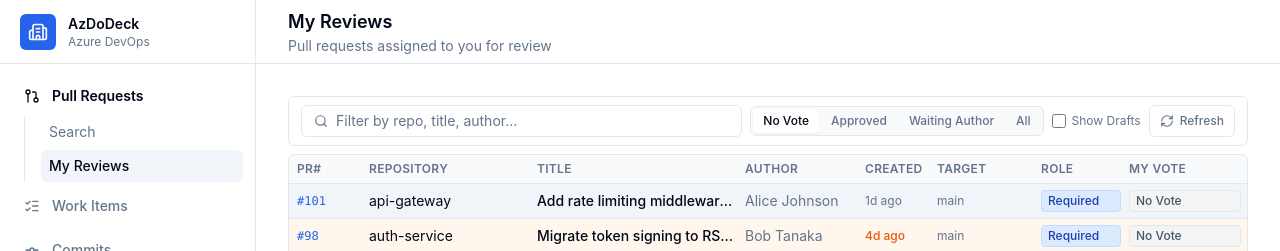
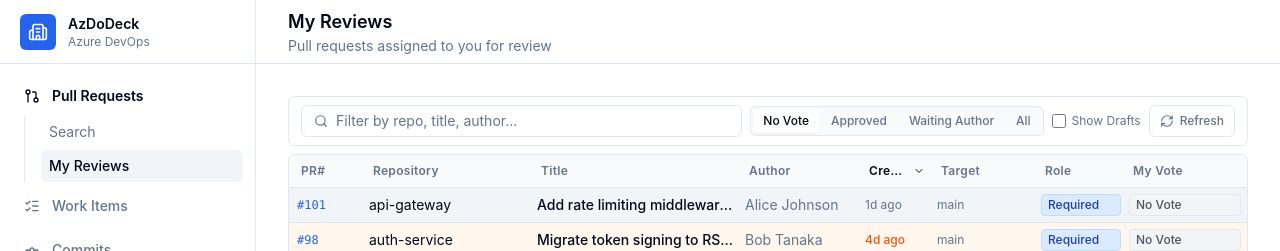
Before and after one commit to ntaksh42/DevDeck, a React (Vite) app: page / in a window 1280 px wide. Both pictures are taken after a click on the button "My Reviews". Shown: the top 251 px of the page. Built offline with nearby package versions, Linux system fonts and the light colour scheme.

Commit message:
feat(ui): add my reviews grid sorting

```diff
--- a/src/App.tsx
+++ b/src/App.tsx
@@ -2,6 +2,8 @@ import { FormEvent, ReactNode, forwardRef, useEffect, useMemo, useRef, useState
 import { useMutation, useQuery, useQueryClient } from "@tanstack/react-query";
 import {
   Building2,
+  ChevronDown,
+  ChevronUp,
   ExternalLink,
   GitCommitHorizontal,
   Eye,
@@ -705,6 +707,105 @@ const ReviewPrRow = forwardRef<
 ReviewPrRow.displayName = "ReviewPrRow";
 
 type VoteFilter = "noVote" | "approved" | "waitingAuthor" | "all";
+type SortKey =
+  | "pullRequestId"
+  | "repositoryName"
+  | "title"
+  | "createdBy"
+  | "creationDate"
+  | "targetRefName"
+  | "myIsRequired"
+  | "myVote";
+type SortDirection = "asc" | "desc";
+type SortState = {
+  key: SortKey;
+  direction: SortDirection;
+};
+
+const sortLabels: Record<SortKey, string> = {
+  pullRequestId: "PR#",
+  repositoryName: "Repository",
+  title: "Title",
+  createdBy: "Author",
+  creationDate: "Created",
+  targetRefName: "Target",
+  myIsRequired: "Role",
+  myVote: "My Vote",
+};
+
+function defaultSortDirection(key: SortKey): SortDirection {
+  return key === "creationDate" ? "desc" : "asc";
+}
+
+function compareStrings(a: string | null | undefined, b: string | null | undefined): number {
+  return (a ?? "").localeCompare(b ?? "", undefined, { sensitivity: "base" });
+}
+
+function compareReviewPrs(
+  a: ReviewPullRequestSummary,
+  b: ReviewPullRequestSummary,
+  key: SortKey,
+): number {
+  switch (key) {
+    case "pullRequestId":
+      return a.pullRequestId - b.pullRequestId;
+    case "repositoryName":
+      return compareStrings(a.repositoryName, b.repositoryName);
+    case "title":
+      return compareStrings(a.title, b.title);
+    case "createdBy":
+      return compareStrings(a.createdBy, b.createdBy);
+    case "creationDate":
+      return new Date(a.creationDate).getTime() - new Date(b.creationDate).getTime();
+    case "targetRefName":
+      return compareStrings(a.targetRefName, b.targetRefName);
+    case "myIsRequired":
+      return Number(a.myIsRequired) - Number(b.myIsRequired);
+    case "myVote":
+      return a.myVote - b.myVote;
+  }
+}
+
+function SortHeaderButton({
+  column,
+  sort,
+  onSort,
+}: {
+  column: SortKey;
+  sort: SortState;
+  onSort: (column: SortKey) => void;
+}) {
+  const active = sort.key === column;
+  const label = sortLabels[column];
+
+  return (
+    <div
+      role="columnheader"
+      aria-sort={active ? (sort.direction === "asc" ? "ascending" : "descending") : "none"}
+      className="min-w-0"
+    >
+      <button
+        type="button"
+        aria-label={`Sort by ${label}`}
+        onClick={() => onSort(column)}
+        className={`flex w-full min-w-0 items-center gap-1 rounded px-1 py-0.5 text-left hover:bg-secondary focus:outline-none focus:ring-2 focus:ring-ring ${
+          active ? "text-foreground" : ""
+        }`}
+      >
+        <span className="truncate">{label}</span>
+        {active ? (
+          sort.direction === "asc" ? (
+            <ChevronUp className="h-3 w-3 shrink-0" aria-hidden="true" />
+          ) : (
+            <ChevronDown className="h-3 w-3 shrink-0" aria-hidden="true" />
+          )
+        ) : (
+          <span className="h-3 w-3 shrink-0" aria-hidden="true" />
+        )}
+      </button>
+    </div>
+  );
+}
 
 function MyReviewsGrid({ organizations }: { organizations: Organization[] }) {
   const organizationId = organizations[0]?.id ?? "";
@@ -719,6 +820,7 @@ function MyReviewsGrid({ organizations }: { organizations: Organization[] }) {
   const [voteFilter, setVoteFilter] = useState<VoteFilter>("noVote");
   const [showDrafts, setShowDrafts] = useState(false);
   const [selectedIndex, setSelectedIndex] = useState(0);
+  const [sort, setSort] = useState<SortState>({ key: "creationDate", direction: "desc" });
   const containerRef = useRef<HTMLDivElement | null>(null);
   const filterInputRef = useRef<HTMLInputElement | null>(null);
   const rowRefs = useRef<(HTMLDivElement | null)[]>([]);
@@ -743,6 +845,17 @@ function MyReviewsGrid({ organizations }: { organizations: Organization[] }) {
     });
   }, [allPrs, textFilter, voteFilter, showDrafts]);
 
+  const sortedPrs = useMemo(() => {
+    return filtered
+      .map((pr, index) => ({ pr, index }))
+      .sort((a, b) => {
+        const result = compareReviewPrs(a.pr, b.pr, sort.key);
+        const directed = sort.direction === "asc" ? result : -result;
+        return directed || a.index - b.index;
+      })
+      .map(({ pr }) => pr);
+  }, [filtered, sort]);
+
   const visiblePrs = allPrs.filter((pr) => showDrafts || !pr.isDraft);
   const noVoteCount = visiblePrs.filter((pr) => pr.myVote === 0).length;
   const isFiltered = !!textFilter || voteFilter !== "all";
@@ -752,8 +865,8 @@ function MyReviewsGrid({ organizations }: { organizations: Organization[] }) {
   }, []);
 
   useEffect(() => {
-    setSelectedIndex((index) => Math.min(index, Math.max(filtered.length - 1, 0)));
-  }, [filtered.length]);
+    setSelectedIndex((index) => Math.min(index, Math.max(sortedPrs.length - 1, 0)));
+  }, [sortedPrs.length]);
 
   function applyVoteFilter(value: VoteFilter) {
     setVoteFilter(value);
@@ -765,7 +878,7 @@ function MyReviewsGrid({ organizations }: { organizations: Organization[] }) {
   }
 
   function moveSelection(index: number) {
-    const next = Math.max(0, Math.min(index, filtered.length - 1));
+    const next = Math.max(0, Math.min(index, sortedPrs.length - 1));
     setSelectedIndex(next);
     focusRow(next);
   }
@@ -794,14 +907,17 @@ function MyReviewsGrid({ organizations }: { organizations: Organization[] }) {
       return;
     }
 
-    if (buttonTarget) {
-      if (buttonTarget.closest('[role="tablist"]') && e.key === "ArrowRight") {
-        e.preventDefault();
-        moveVoteFilter(1);
-      } else if (buttonTarget.closest('[role="tablist"]') && e.key === "ArrowLeft") {
-        e.preventDefault();
-        moveVoteFilter(-1);
-      }
+    if (buttonTarget?.closest('[role="tablist"]') && e.key === "ArrowRight") {
+      e.preventDefault();
+      moveVoteFilter(1);
+      return;
+    }
+    if (buttonTarget?.closest('[role="tablist"]') && e.key === "ArrowLeft") {
+      e.preventDefault();
+      moveVoteFilter(-1);
+      return;
+    }
+    if (buttonTarget && (e.key === "Enter" || e.key === " ")) {
       return;
     }
 
@@ -859,7 +975,7 @@ function MyReviewsGrid({ organizations }: { organizations: Organization[] }) {
       moveVoteFilter(-1);
       return;
     }
-    if (filtered.length === 0) return;
+    if (sortedPrs.length === 0) return;
     if (e.key === "ArrowDown") {
       e.preventDefault();
       moveSelection(selectedIndex + 1);
@@ -871,7 +987,7 @@ function MyReviewsGrid({ organizations }: { organizations: Organization[] }) {
       moveSelection(0);
     } else if (e.key === "End") {
       e.preventDefault();
-      moveSelection(filtered.length - 1);
+      moveSelection(sortedPrs.length - 1);
     } else if (e.key === "PageDown") {
       e.preventDefault();
       moveSelection(selectedIndex + 10);
@@ -880,9 +996,19 @@ function MyReviewsGrid({ organizations }: { organizations: Organization[] }) {
       moveSelection(selectedIndex - 10);
     } else if (e.key === "Enter") {
       e.preventDefault();
-      const pr = filtered[selectedIndex];
+      const pr = sortedPrs[selectedIndex];
       if (pr?.webUrl) openExternalUrl(pr.webUrl);
     }
+  }
+
+  function applySort(column: SortKey) {
+    setSort((current) => {
+      if (current.key !== column) {
+        return { key: column, direction: defaultSortDirection(column) };
+      }
+      return { key: column, direction: current.direction === "asc" ? "desc" : "asc" };
+    });
+    setSelectedIndex(0);
   }
 
   const voteFilterOptions: { value: VoteFilter; label: string }[] = [
@@ -991,27 +1117,27 @@ function MyReviewsGrid({ organizations }: { organizations: Organization[] }) {
           className="grid items-center gap-2 border-b border-border bg-gray-50 px-2 py-1.5 text-xs font-semibold uppercase tracking-wide text-muted-foreground"
           style={{ gridTemplateColumns: COLS }}
         >
-          <span>PR#</span>
-          <span>Repository</span>
-          <span>Title</span>
-          <span>Author</span>
-          <span>Created</span>
-          <span>Target</span>
-          <span>Role</span>
-          <span>My Vote</span>
+          <SortHeaderButton column="pullRequestId" sort={sort} onSort={applySort} />
+          <SortHeaderButton column="repositoryName" sort={sort} onSort={applySort} />
+          <SortHeaderButton column="title" sort={sort} onSort={applySort} />
+          <SortHeaderButton column="createdBy" sort={sort} onSort={applySort} />
+          <SortHeaderButton column="creationDate" sort={sort} onSort={applySort} />
+          <SortHeaderButton column="targetRefName" sort={sort} onSort={applySort} />
+          <SortHeaderButton column="myIsRequired" sort={sort} onSort={applySort} />
+          <SortHeaderButton column="myVote" sort={sort} onSort={applySort} />
         </div>
 
         {query.isLoading ? (
           <LoadingState />
         ) : query.isError ? (
           <ErrorState message={commandErrorMessage(query.error)} />
-        ) : filtered.length === 0 ? (
+        ) : sortedPrs.length === 0 ? (
           <div className="flex min-h-24 items-center justify-center text-sm text-muted-foreground">
             {allPrs.length === 0 ? "No pull requests assigned to you." : "No results match the current filter."}
           </div>
         ) : (
           <div role="grid" aria-label="My review pull requests">
-            {filtered.map((pr, i) => (
+            {sortedPrs.map((pr, i) => (
               <ReviewPrRow
                 key={`${pr.organizationId}-${pr.pullRequestId}`}
                 ref={(el) => { rowRefs.current[i] = el; }}
@@ -1029,7 +1155,7 @@ function MyReviewsGrid({ organizations }: { organizations: Organization[] }) {
             {visiblePrs.length} 件中{" "}
             <span className="font-medium text-foreground">{noVoteCount}</span> 件が未投票
           </span>
-          {isFiltered && <span>フィルタ適用中: {filtered.length} 件表示</span>}
+          {isFiltered && <span>フィルタ適用中: {sortedPrs.length} 件表示</span>}
         </div>
       </div>
     </div>
```
Also changed, not shown: 3 other files (tests, documents, lock files or other folders).
